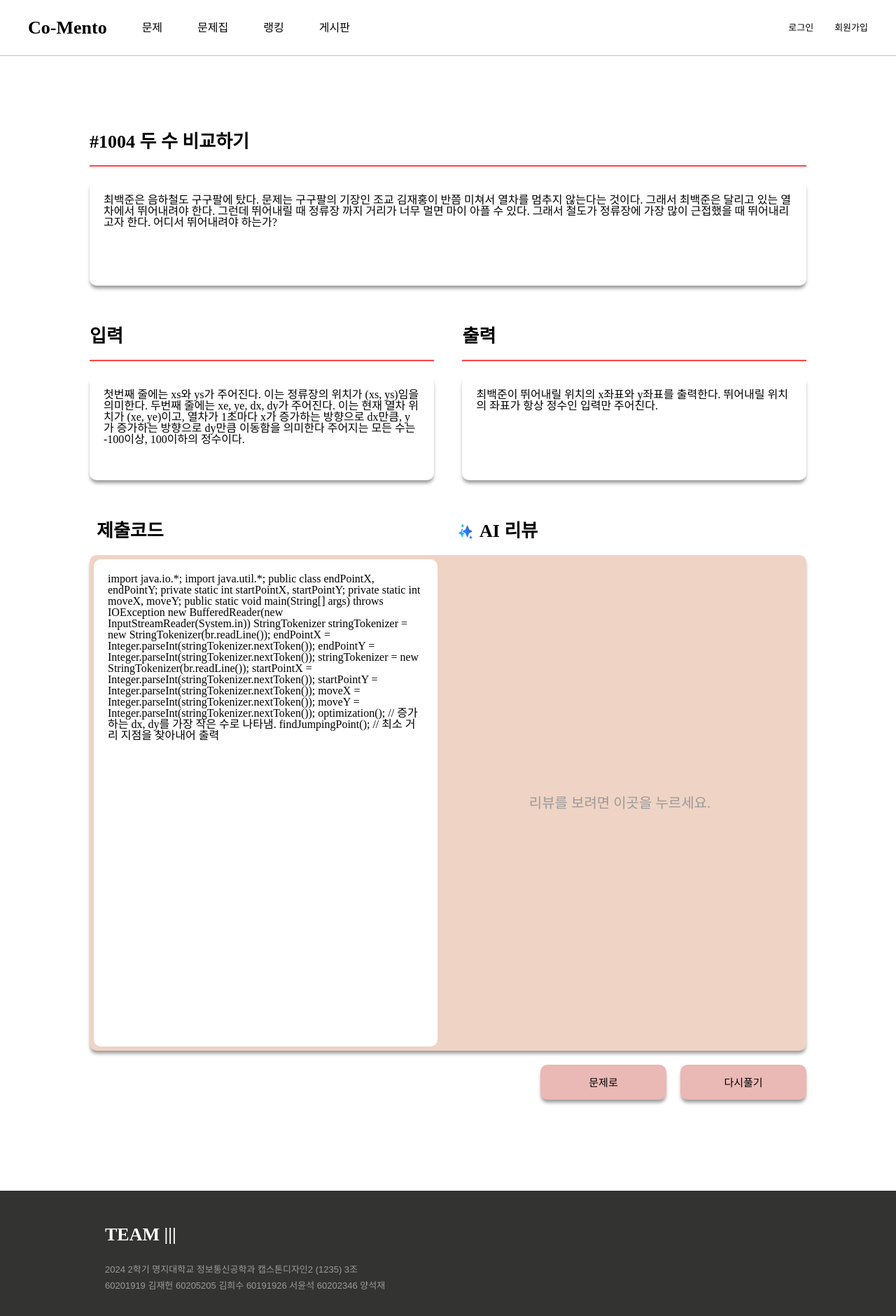
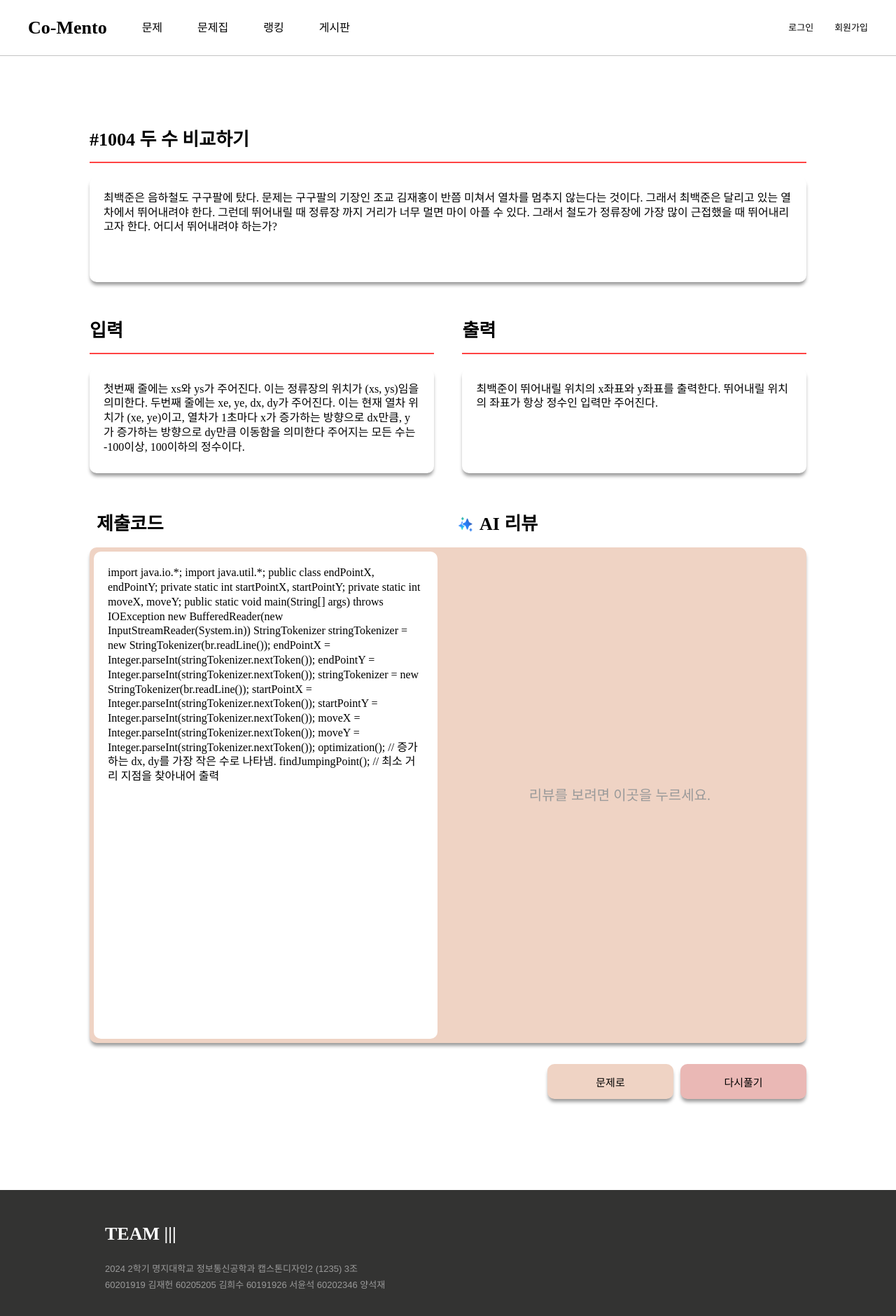
Before and after one commit to Heesu01/co-mento, a React (Create React App) app: page /review in a window 1280 px wide. Shown: the top 1880 px of the page at 70% size. Built offline with nearby package versions, Linux system fonts and the light colour scheme.

Commit message:
feat: 리뷰 css 수정

```diff
--- a/src/pages/Review.js
+++ b/src/pages/Review.js
@@ -113,8 +113,8 @@ const Review = () => {
       <BottomBox>
         <Button
           children="문제로"
-          bgc={({ theme }) => theme.colors.deepPink}
-          hoverColor={({ theme }) => theme.colors.deepPink}
+          bgc={({ theme }) => theme.colors.beige2}
+          hoverColor={({ theme }) => theme.colors.beige2}
           onClick={() => navigate("/problem")}
         />
         <Button
@@ -141,7 +141,9 @@ const BoxContainer = styled.div`
   gap: 20px;
   padding-top: 20px;
 `;
-const ProblemBox = styled.div``;
+const ProblemBox = styled.div`
+  line-height: 1.3em;
+`;
 const TextTitle = styled.p`
   ${({ theme }) => theme.fonts.logo};
   margin-bottom: 15px;
@@ -164,6 +166,7 @@ const AllExampleBox = styled.div`
 `;
 const ExampleBox = styled.div`
   width: 48%;
+  line-height: 1.3em;
 `;
 const SmallContents = styled.div`
   width: 100%;
@@ -212,6 +215,7 @@ const ReviewBox = styled.div`
   min-height: 700px;
   display: flex;
   position: relative;
+  line-height: 1.3em;
 `;
 const SubmitBox = styled.div`
   width: 48.5%;
@@ -231,7 +235,8 @@ const AI = styled.div`
 const BottomBox = styled.div`
   display: flex;
   justify-content: end;
-  gap: 20px;
+  gap: 10px;
+  margin-top: 10px;
 `;
 
 export default Review;
```
